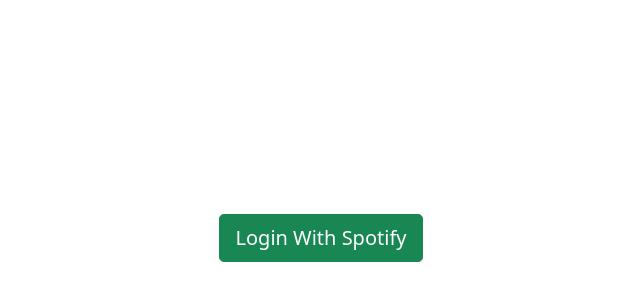
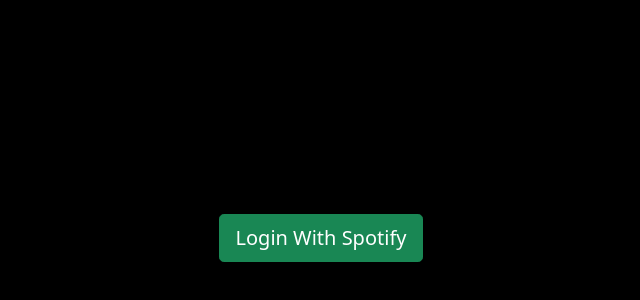
Before and after one commit to NoumanAmir657/Music-Player, a React (Create React App) app: page / in a window 1280 px wide. Shown: the part 162-462 px from the top of the page, without its empty margins (319-959 px from the left). Built offline with nearby package versions, Linux system fonts and the light colour scheme.

Commit message:
Added bg color

```diff
--- a/src/Login.js
+++ b/src/Login.js
@@ -6,11 +6,13 @@
 
 const Login = () => {
     return (
+        <body className='bg-black'>
         <Container className="d-flex justify-content-center align-items-center" style={{minHeight: "100vh"}}>
             <a className="btn btn-success btn-lg" href={AUTH_URL}>
                 Login With Spotify
             </a>
         </Container>
+        </body>
     )
 }
 
```
